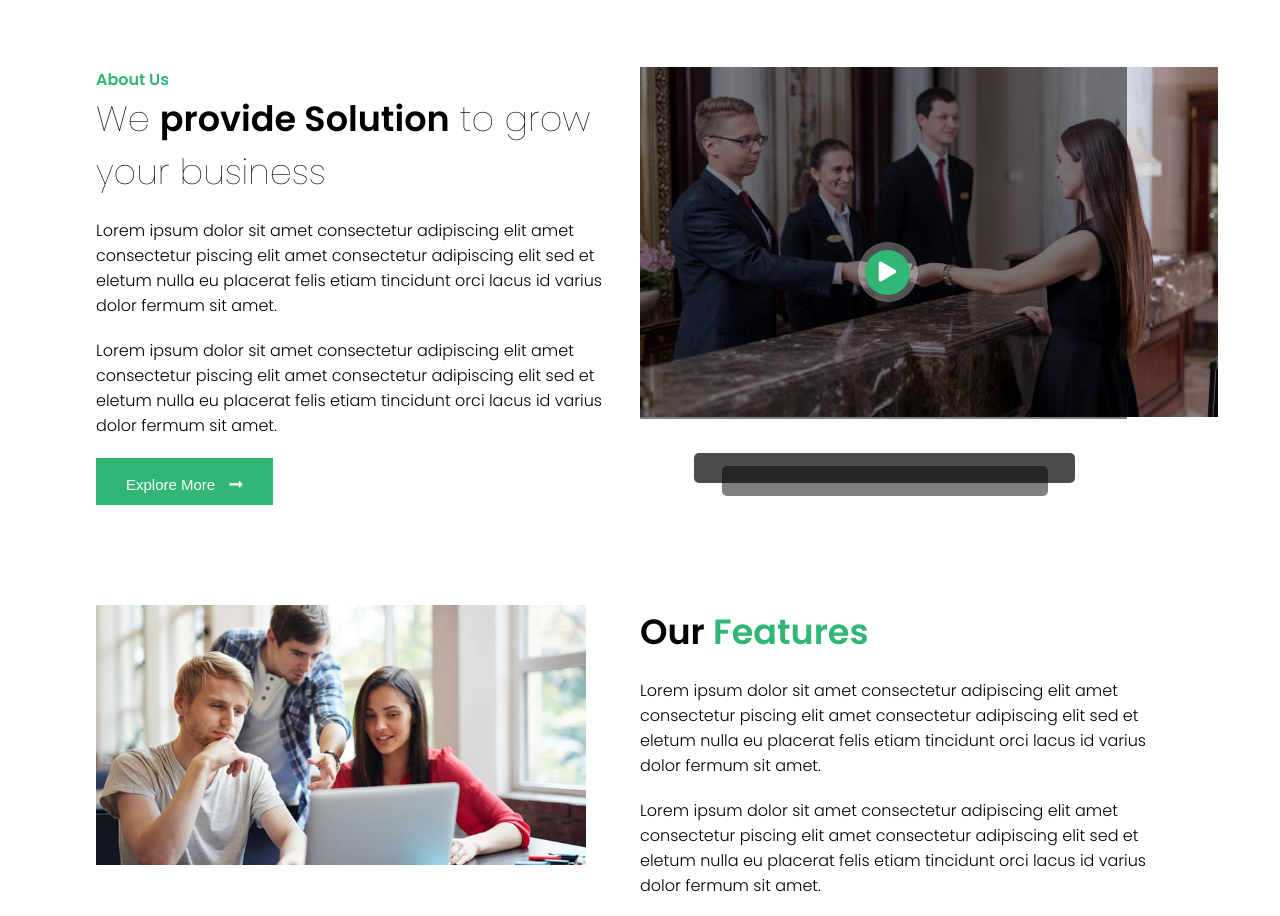
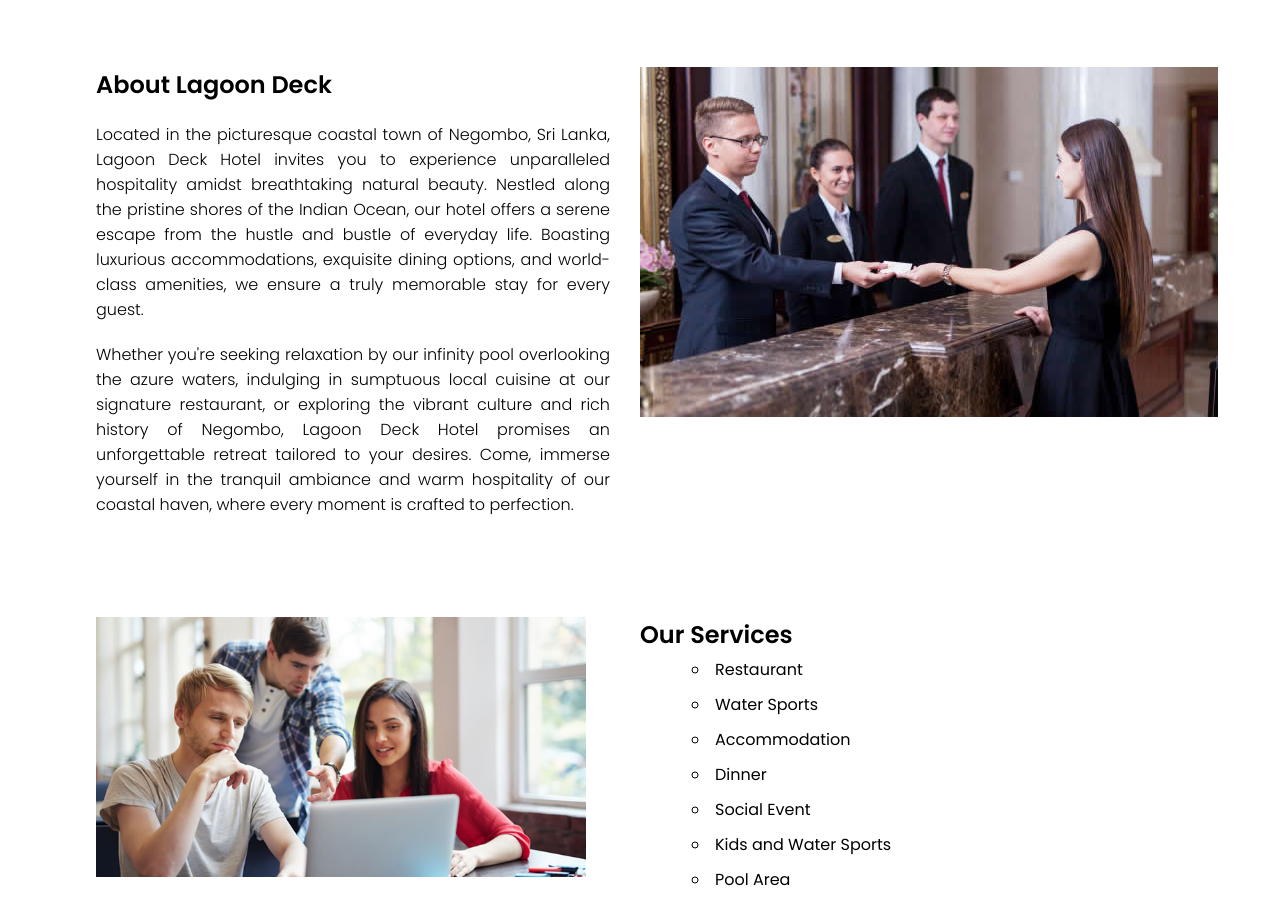
Before and after one commit to Tharindu9910/HotelWeb, a React (Create React App) app: page /about in a window 1280 px wide. Shown: the part 480-1396 px from the top of the page. Built offline with nearby package versions, Linux system fonts and the light colour scheme.

Commit message:
About changes

```diff
--- a/src/Common/HeadTitle/HeadTitle.css
+++ b/src/Common/HeadTitle/HeadTitle.css
@@ -3,7 +3,7 @@
   background-position: center;
   background-size: cover;
   background-repeat: no-repeat;
-  color: #fff;
+  color: white;
   height: 30vh;
   line-height: 30vh;
   position: relative;
--- a/src/Common/Navbar/Navbar.js
+++ b/src/Common/Navbar/Navbar.js
@@ -26,19 +26,20 @@ const Navbar = () => {
                 About us
               </Link>
             </li>
+
             <li>
-              <Link to='/gallery' onClick={closeMobileMenu}>
-                Gallery
+              <Link to='/blog' onClick={closeMobileMenu}>
+                Accommodations
               </Link>
             </li>
             <li>
               <Link to='/destinations' onClick={closeMobileMenu}>
-                Destinations
+                Dinning
               </Link>
             </li>
             <li>
-              <Link to='/blog' onClick={closeMobileMenu}>
-                Blog
+              <Link to='/gallery' onClick={closeMobileMenu}>
+                Gallery
               </Link>
             </li>
             <li>
--- a/src/Components/About/About.css
+++ b/src/Components/About/About.css
@@ -1,16 +1,8 @@
-.aboutCard h4 {
-  color: #31b675;
-}
-.aboutCard h1 {
-  font-size: 35px;
-  font-weight: 100;
-}
-.aboutCard h1 span {
-  font-weight: bold;
-}
+
 .aboutCard p {
   margin-top: 20px;
   font-weight: 300;
+  text-align: justify;
 }
 .aboutCard .row1 {
   padding-right: 30px;
@@ -19,14 +11,8 @@
 .aboutCard .image {
   position: relative;
 }
-.aboutCard .control-btn button {
-  left: 40%;
-}
-.aboutCard .control-btn i {
-  font-size: 20px;
-}
+
 .aboutCard .image::after {
-  content: "";
   position: absolute;
   top: 0;
   left: 0;
@@ -35,7 +21,6 @@
   background-color: rgba(0, 0, 0, 0.5);
 }
 .aboutCard .image::before {
-  content: "";
   position: absolute;
   bottom: 5%;
   left: 10%;
@@ -45,34 +30,22 @@
   border-radius: 5px;
   z-index: -1;
 }
-.aboutCard .control-btn::before {
-  content: "";
-  position: absolute;
-  bottom: 2%;
-  left: 15%;
-  background-color: rgba(0, 0, 0, 0.5);
-  width: 60%;
-  height: 30px;
-  border-radius: 5px;
-  z-index: -1;
-}
+
 .features .flex_space {
   flex-direction: row-reverse;
 }
 .features img {
   width: 90%;
 }
-.features .control-btn,
+
 .features .image::after,
 .features .image::before,
-.features .control-btn::before {
-  display: none;
-}
+
 .features h1 {
   font-weight: bold;
 }
 .features h1 span {
-  color: #31b675;
+  color: black;
 }
 @media screen and (max-width: 768px) {
   .features .flex_space,
@@ -80,8 +53,7 @@
     flex-direction: column;
   }
   .aboutCard .image::after,
-  .aboutCard .image::before,
-  .aboutCard .control-btn::before {
+  .aboutCard .image::before {
     display: none;
   }
   .aboutCard .row {
@@ -94,3 +66,9 @@
     width: 100%;
   }
 }
+services ul li{
+  margin-left: 70px;
+  padding: 5px;
+  color: black;
+  list-style: circle;
+}
--- a/src/Components/About/About.js
+++ b/src/Components/About/About.js
@@ -18,21 +18,24 @@ const About = () => {
         <div className='container aboutCard flex_space'>
           <div className='row row1'>
             <h1>
-              Our <span>Features</span>
+              Our <span>Services</span>
             </h1>
-            <p>Lorem ipsum dolor sit amet consectetur adipiscing elit amet consectetur piscing elit amet consectetur adipiscing elit sed et eletum nulla eu placerat felis etiam tincidunt orci lacus id varius dolor fermum sit amet.</p>
-            <p>Lorem ipsum dolor sit amet consectetur adipiscing elit amet consectetur piscing elit amet consectetur adipiscing elit sed et eletum nulla eu placerat felis etiam tincidunt orci lacus id varius dolor fermum sit amet.</p>
-            <button className='secondary-btn'>
-              Explore More <i className='fas fa-long-arrow-alt-right'></i>
-            </button>
+            <services>
+            <ul>
+              <li >Restaurant</li>
+              <li >Water Sports</li>
+              <li >Accommodation</li>
+              <li >Dinner</li>
+              <li >Social Event</li>
+              <li >Kids and Water Sports</li>
+              <li >Pool Area</li>
+
+            </ul>
+            </services>
+
           </div>
           <div className='row image'>
             <img src='/images/feature-img-1.jpg' alt='' />
-            <div className='control-btn'>
-              <button className='prev'>
-                <i className='fas fa-play'></i>
-              </button>
-            </div>
           </div>
         </div>
       </section>
--- a/src/Components/About/AboutCard.js
+++ b/src/Components/About/AboutCard.js
@@ -6,23 +6,18 @@ const AboutCard = () => {
     <>
       <div className='aboutCard mtop flex_space'>
         <div className='row row1'>
-          <h4>About Us</h4>
-          <h1>
-            We <span>provide Solution</span> to grow your business
-          </h1>
-          <p>Lorem ipsum dolor sit amet consectetur adipiscing elit amet consectetur piscing elit amet consectetur adipiscing elit sed et eletum nulla eu placerat felis etiam tincidunt orci lacus id varius dolor fermum sit amet.</p>
-          <p>Lorem ipsum dolor sit amet consectetur adipiscing elit amet consectetur piscing elit amet consectetur adipiscing elit sed et eletum nulla eu placerat felis etiam tincidunt orci lacus id varius dolor fermum sit amet.</p>
-          <button className='secondary-btn'>
-            Explore More <i className='fas fa-long-arrow-alt-right'></i>
-          </button>
+          <h2>About Lagoon Deck</h2>
+          <p>Located in the picturesque coastal town of Negombo, Sri Lanka, Lagoon Deck Hotel invites you to experience unparalleled hospitality amidst breathtaking natural beauty.
+             Nestled along the pristine shores of the Indian Ocean, our hotel offers a serene escape from the hustle and bustle of everyday life. Boasting luxurious accommodations,
+             exquisite dining options, and world-class amenities, we ensure a truly memorable stay for every guest. </p>
+          <p>Whether you're seeking relaxation by our infinity pool overlooking the azure waters, indulging in sumptuous local cuisine at our signature restaurant, or exploring the vibrant
+             culture and rich history of Negombo, Lagoon Deck Hotel promises an unforgettable retreat tailored to your desires. Come, immerse yourself in the tranquil ambiance and warm
+             hospitality of our coastal haven, where every moment is crafted to perfection.</p>
+
         </div>
         <div className='row image'>
           <img src='/images/about-img-1.jpg' alt='' />
-          <div className='control-btn'>
-            <button className='prev'>
-              <i className='fas fa-play'></i>
-            </button>
-          </div>
+
         </div>
       </div>
     </>
```
